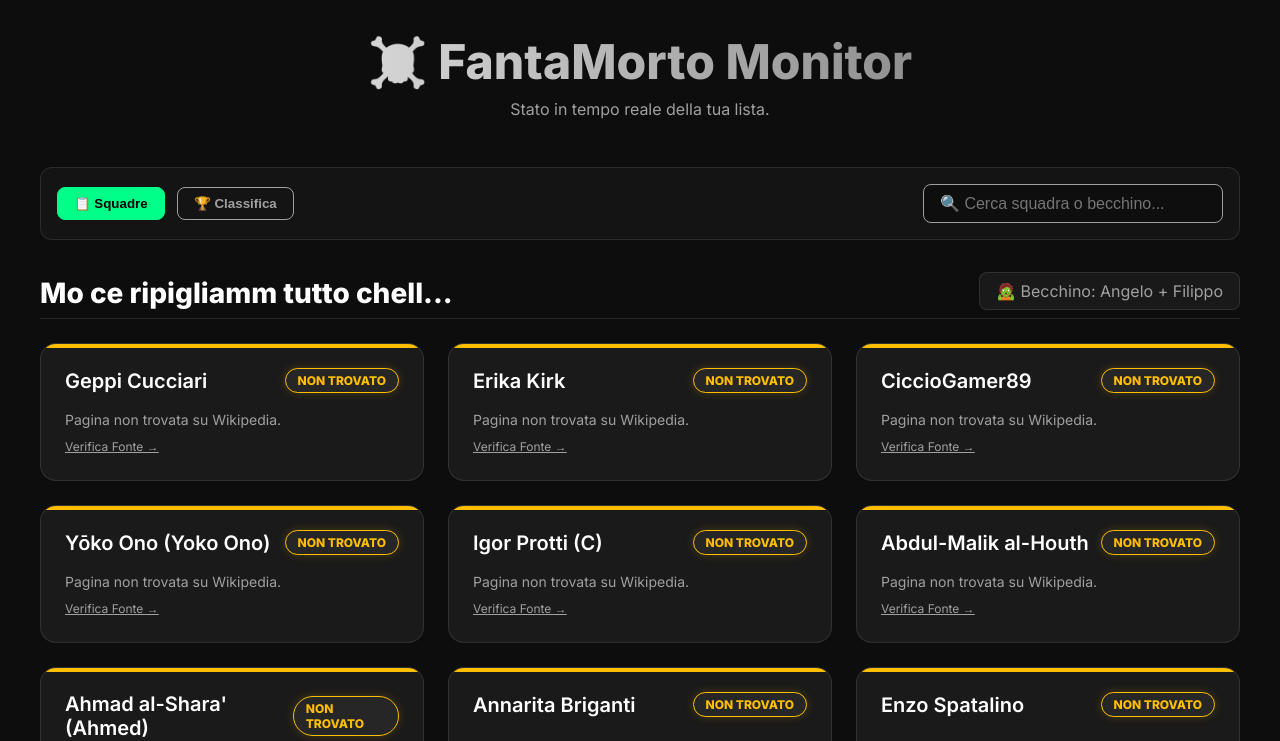
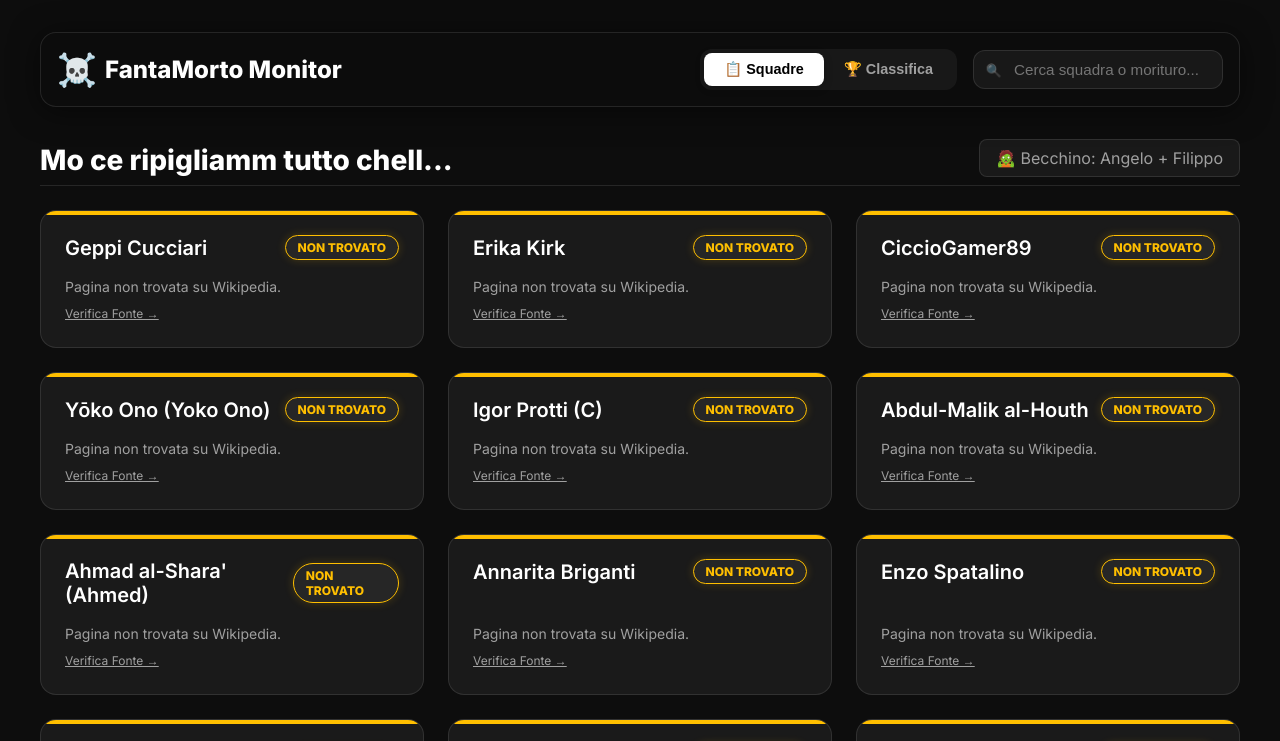
Before and after one commit to alessandrocalabro1/FantaMorto, a plain HTML site: page index.html in a window 1280 px wide. Both pictures are taken after a click on the button "📋 Squadre". Shown: the top 741 px of the page. Drawn offline with Linux system fonts and the light colour scheme; no server answers.

Commit message:
UI Premium update

```diff
--- a/index.html
+++ b/index.html
@@ -13,19 +13,21 @@
 
 <body>
     <div class="container">
-        <header>
-            <h1>☠️ FantaMorto Monitor</h1>
-            <p>Stato in tempo reale della tua lista.</p>
-        </header>
+        <div class="sticky-header">
+            <div class="brand">
+                <span class="logo-icon">☠️</span>
+                <h1>FantaMorto Monitor</h1>
+            </div>
 
-        <div class="controls-container">
+            <div class="controls-wrapper">
                 <div class="view-switcher">
                     <button id="btn-teams" class="active" onclick="switchView('teams')">📋 Squadre</button>
                     <button id="btn-leaderboard" onclick="switchView('leaderboard')">🏆 Classifica</button>
                 </div>
                 <div class="search-container">
-                <input type="text" id="team-search" placeholder="🔍 Cerca squadra o becchino..."
+                    <input type="text" id="team-search" placeholder="Cerca squadra o morituro..."
                         oninput="filterTeams(this.value)">
+                </div>
             </div>
         </div>
 
--- a/script.js
+++ b/script.js
@@ -619,32 +619,55 @@ function switchView(viewName) {
 
     // Show selected
     if (viewName === 'teams') {
-        document.getElementById('tracker-grid').style.display = 'flex'; // was column flex
+        document.getElementById('tracker-grid').style.display = 'flex';
         document.getElementById('btn-teams').classList.add('active');
-        document.querySelector('.search-container').style.display = 'block'; // Show search only in teams view
+        // Show search bar parent logic
+        const searchInput = document.querySelector('.search-container');
+        if (searchInput) searchInput.style.visibility = 'visible';
+        if (searchInput) searchInput.style.opacity = '1';
+
     } else if (viewName === 'leaderboard') {
         document.getElementById('leaderboard-view').style.display = 'block';
         document.getElementById('btn-leaderboard').classList.add('active');
-        document.querySelector('.search-container').style.display = 'none'; // Hide search in leaderboard
-        updateLeaderboard(); // Ensure fresh data
+
+        // Hide search but keep layout or just hide? Hide.
+        const searchInput = document.querySelector('.search-container');
+        if (searchInput) searchInput.style.visibility = 'hidden';
+        if (searchInput) searchInput.style.opacity = '0';
+
+        updateLeaderboard();
     }
 }
 
 function filterTeams(searchTerm) {
     const term = searchTerm.toLowerCase();
     const sections = document.querySelectorAll('.team-section');
+    let hasResults = false;
 
     sections.forEach(section => {
-        const teamName = section.querySelector('.team-header h2').textContent.toLowerCase();
-        const becchinoName = section.querySelector('.becchino-info').textContent.toLowerCase();
+        // Search in Team Name
+        const teamH2 = section.querySelector('.team-header h2');
+        const teamName = teamH2 ? teamH2.textContent.toLowerCase() : "";
 
-        if (teamName.includes(term) || becchinoName.includes(term)) {
+        // Search in Becchino
+        const becchinoDiv = section.querySelector('.becchino-info');
+        const becchinoName = becchinoDiv ? becchinoDiv.textContent.toLowerCase() : "";
+
+        // Search in Players
+        const players = Array.from(section.querySelectorAll('.card .name')).map(el => el.textContent.toLowerCase());
+        const hasMatchingPlayer = players.some(p => p.includes(term));
+
+        if (teamName.includes(term) || becchinoName.includes(term) || hasMatchingPlayer) {
             section.style.display = 'block';
+            section.style.animation = 'fadeIn 0.3s ease'; // Re-trigger fade
+            hasResults = true;
         } else {
             section.style.display = 'none';
+            section.style.animation = 'none';
         }
     });
 }
+
 
 function updateLeaderboard() {
     const tbody = document.getElementById('leaderboard-body');
--- a/style.css
+++ b/style.css
@@ -179,85 +179,142 @@ header p {
     }
 }
 
-/* Controls */
-.controls-container {
+/* Sticky Header */
+.sticky-header {
+    position: sticky;
+    top: 1rem;
+    z-index: 100;
+    margin-bottom: 2rem;
+    background: rgba(13, 13, 13, 0.85);
+    /* Slightly transparent dark */
+    backdrop-filter: blur(12px);
+    -webkit-backdrop-filter: blur(12px);
+    border: 1px solid rgba(255, 255, 255, 0.1);
+    border-radius: 16px;
+    padding: 1rem;
+    box-shadow: 0 4px 30px rgba(0, 0, 0, 0.5);
     display: flex;
     flex-wrap: wrap;
     justify-content: space-between;
     align-items: center;
-    gap: 1.5rem;
-    margin-bottom: 2rem;
-    padding: 1rem;
-    background: rgba(255, 255, 255, 0.03);
+    gap: 1rem;
+}
+
+.brand {
+    display: flex;
+    align-items: center;
+    gap: 0.5rem;
+}
+
+.brand h1 {
+    font-size: 1.5rem;
+    margin: 0;
+    white-space: nowrap;
+}
+
+.logo-icon {
+    font-size: 2rem;
+}
+
+.controls-wrapper {
+    display: flex;
+    gap: 1rem;
+    flex-grow: 1;
+    justify-content: flex-end;
+    align-items: center;
+    flex-wrap: wrap;
+}
+
+.view-switcher {
+    display: flex;
+    background: rgba(255, 255, 255, 0.05);
+    padding: 0.25rem;
     border-radius: 12px;
-    border: var(--glass-border);
 }
 
 .view-switcher button {
     background: transparent;
-    border: 1px solid var(--text-secondary);
+    border: none;
     color: var(--text-secondary);
-    padding: 0.5rem 1rem;
+    padding: 0.5rem 1.25rem;
     border-radius: 8px;
     cursor: pointer;
     font-weight: 600;
-    margin-right: 0.5rem;
-    transition: all 0.2s;
+    font-size: 0.9rem;
+    transition: all 0.3s ease;
 }
 
 .view-switcher button:hover {
-    background: rgba(255, 255, 255, 0.1);
     color: var(--text-primary);
 }
 
 .view-switcher button.active {
-    background: var(--accent-alive);
-    border-color: var(--accent-alive);
+    background: var(--text-primary);
     color: #000;
+    box-shadow: 0 2px 10px rgba(0, 0, 0, 0.2);
+}
+
+.search-container {
+    position: relative;
 }
 
 .search-container input {
-    background: rgba(0, 0, 0, 0.3);
-    border: 1px solid var(--text-secondary);
+    background: rgba(255, 255, 255, 0.05);
+    border: 1px solid rgba(255, 255, 255, 0.1);
     color: var(--text-primary);
-    padding: 0.6rem 1rem;
-    border-radius: 8px;
-    width: 300px;
-    font-size: 1rem;
+    padding: 0.6rem 1rem 0.6rem 2.5rem;
+    /* Space for icon */
+    border-radius: 12px;
+    width: 250px;
+    font-size: 0.95rem;
+    transition: all 0.3s;
+}
+
+.search-container::before {
+    content: '🔍';
+    position: absolute;
+    left: 0.8rem;
+    top: 50%;
+    transform: translateY(-50%);
+    font-size: 0.8rem;
+    opacity: 0.5;
+    pointer-events: none;
 }
 
 .search-container input:focus {
     outline: none;
+    background: rgba(255, 255, 255, 0.1);
     border-color: var(--accent-alive);
+    width: 280px;
+    /* Slight expand */
+    box-shadow: 0 0 15px rgba(0, 255, 136, 0.1);
 }
 
-/* Leaderboard */
+/* Leaderboard Polishing */
 .leaderboard-container {
-    background: var(--card-bg);
+    background: linear-gradient(145deg, #1a1a1a, #151515);
     border: var(--glass-border);
-    border-radius: 16px;
-    padding: 2rem;
-    overflow-x: auto;
+    border-radius: 20px;
+    padding: 0;
+    overflow: hidden;
+    box-shadow: 0 20px 50px rgba(0, 0, 0, 0.5);
 }
 
 .leaderboard-table {
     width: 100%;
     border-collapse: collapse;
-    color: var(--text-primary);
-}
-
-.leaderboard-table th,
-.leaderboard-table td {
-    padding: 1rem;
-    text-align: left;
-    border-bottom: 1px solid rgba(255, 255, 255, 0.1);
 }
 
 .leaderboard-table th {
-    color: var(--text-secondary);
-    font-weight: 600;
-    text-transform: uppercase;
-    font-size: 0.85rem;
+    background: rgba(255, 255, 255, 0.03);
+    padding: 1.5rem;
+    font-size: 0.8rem;
+    letter-spacing: 0.1em;
+}
+
+.leaderboard-table td {
+    padding: 1.25rem 1.5rem;
+    border-bottom: 1px solid rgba(255, 255, 255, 0.05);
 }
 
 .leaderboard-table tr:last-child td {
@@ -265,11 +322,33 @@ header p {
 }
 
 .leaderboard-table tr:hover {
-    background: rgba(255, 255, 255, 0.02);
+    background: rgba(255, 255, 255, 0.03);
 }
 
-.count-dead {
-    color: var(--accent-dead);
-    font-weight: bold;
+.pos-rank {
+    font-weight: 800;
+    color: var(--text-secondary);
+}
+
+.pos-1 {
+    font-size: 1.5rem;
+}
+
+.pos-2 {
+    font-size: 1.3rem;
+}
+
+.pos-3 {
     font-size: 1.2rem;
 }
+
+header {
+    display: none;
+}
+
+/* Hide old header if present structure remains */
+.controls-container {
+    display: none;
+}
+
+/* Hide old controls style rule */
```
Lines whose indentation alone changed are shown as unchanged.
